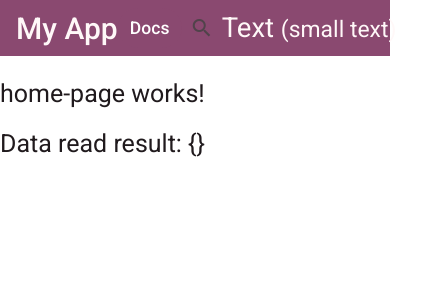
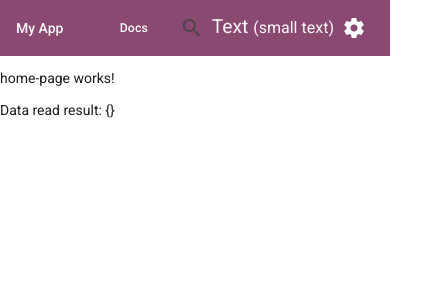
Before and after one commit to MrZeRo2000/violetnote-ang, an Angular app: page / in a window 390 px wide. Shown: the top 300 px of the page, 440 px wide, since content can reach past the window. Built offline with nearby package versions, Linux system fonts and the light colour scheme; no server answers.

Commit message:
Changed styles for media queries

```diff
--- a/src/app/components/header/header.scss
+++ b/src/app/components/header/header.scss
@@ -7,11 +7,6 @@
   color: var(--mat-sys-surface);
 }
 
-.app-title {
-  font-size: 1.5rem;
-  font-weight: 500;
-}
-
 .spacer {
   flex: 1 1 auto;
 }
--- a/src/styles.scss
+++ b/src/styles.scss
@@ -6,6 +6,15 @@
 // custom components at https://material.angular.dev/guide/theming
 @use '@angular/material' as mat;
 @use '_theme-colors' as violetnote-theme; // location of generated file
+
+/* Styles for 4K screens (3840px width and up) */
+@media (min-width: 2560px) {
+  :root {
+    --mat-sys-body-large-size: 1.5rem;
+    --mat-sys-body-medium-size: 1.25rem;
+    --mat-sys-body-medium-line-height: 2rem;
+  }
+}
 
 html {
   @include mat.theme((
@@ -30,29 +39,37 @@ html {
   background-color: var(--mat-sys-background);
   color: var(--mat-sys-on-surface);
   font: var(--mat-sys-body-medium);
+  font-size: var(--mat-sys-body-medium-size);
 }/* You can add global styles to this file, and also import other style files */
 
 html, body {
   height: 100%;
-  font-size: 1.25rem;
 }
+
 body {
   margin: 0;
   font-family: Roboto, "Helvetica Neue", sans-serif;
 }
 
-.custom-snackbar-error .mat-mdc-snackbar-surface .mat-mdc-snack-bar-label {
-  font-size: 1.25rem; // ~20px
-  color: var(--mat-sys-error);
-  padding: 0.75rem 0.75rem;
-  max-width: 600px;
-  border-radius: 8px;
+.app-title {
+  font-size: var(--mat-sys-body-large-size);
+  font-weight: 500;
 }
 
-.custom-snackbar-error .mat-mdc-snackbar-surface .mat-mdc-snack-bar-label {
-  background-color: var(--mat-sys-error-container);
-  color: var(--mat-sys-error);}
+@mixin custom-snackbar($text-color, $bg-color) {
+  .mat-mdc-snackbar-surface .mat-mdc-snack-bar-label {
+    font-size: var(--mat-sys-body-medium-size);
+    color: $text-color;
+    padding: 0.75rem 0.75rem;
+    max-width: 600px;
+    border-radius: 8px;
+  }
 
-.custom-snackbar-error .mat-mdc-snackbar-surface{
-  background-color: var(--mat-sys-error-container)!important;
+  .mat-mdc-snackbar-surface {
+    background-color: $bg-color !important;
+  }
 }
+
+.custom-snackbar-error {
+  @include custom-snackbar(var(--mat-sys-error), var(--mat-sys-error-container));
+}
```
